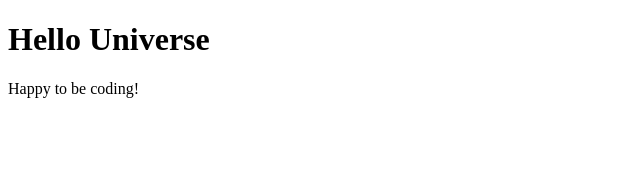
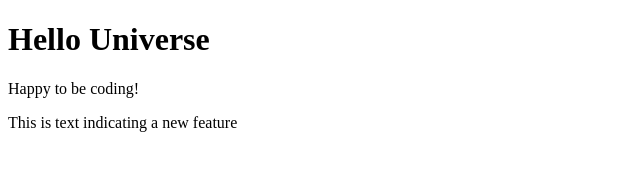
Before and after one commit to nickbelitz5/test-project, a plain HTML site: page index.html in a window 1280 px wide. Shown: the whole page, without its empty margins (0-640 px from the left). Drawn offline with Linux system fonts and the light colour scheme.

Commit message:
feat: simulate new feature

```diff
--- a/index.html
+++ b/index.html
@@ -12,5 +12,8 @@
   <p>
     Happy to be coding!
   </p>
+  <div>
+    This is text indicating a new feature
+  </div>
 </body>
 </html>
```
